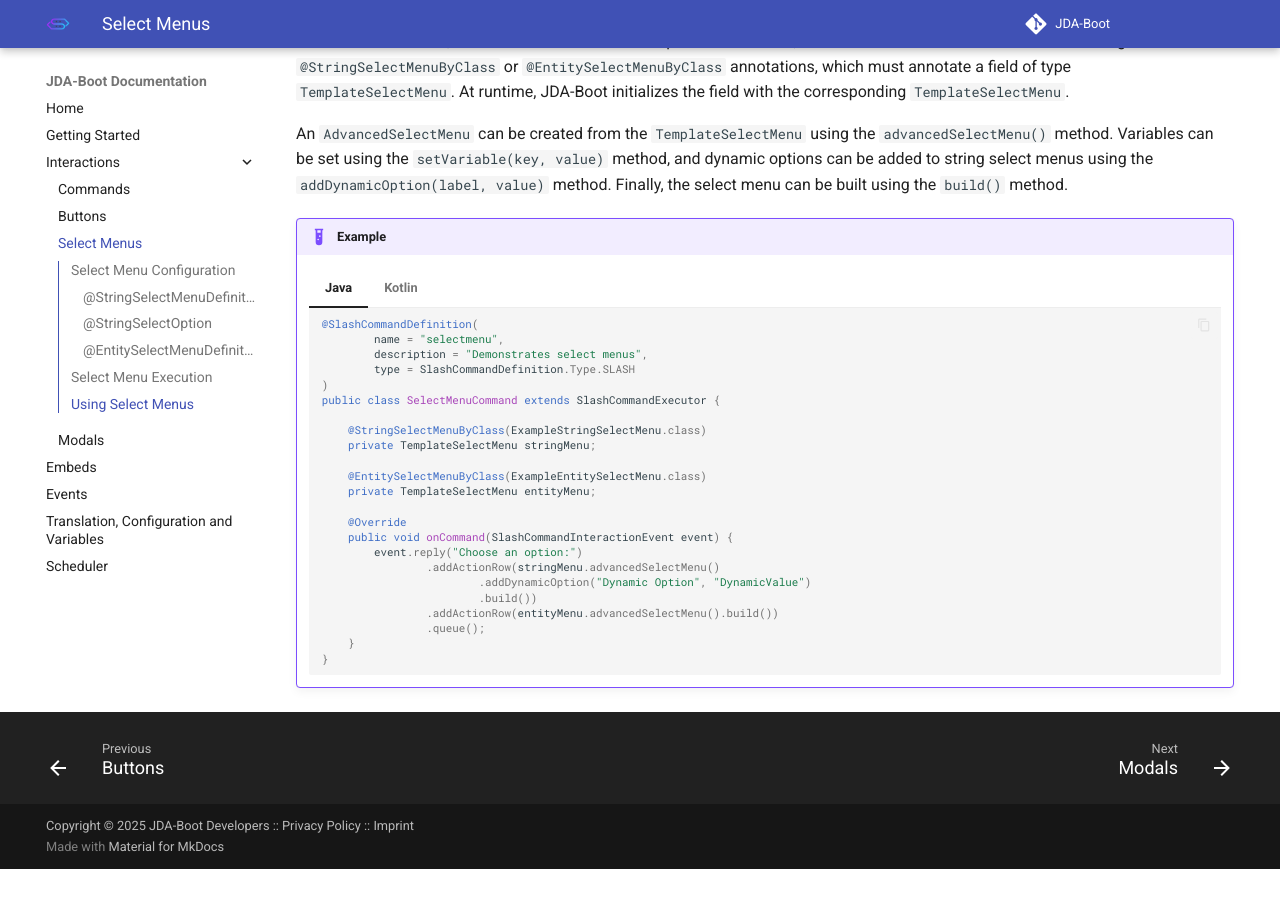
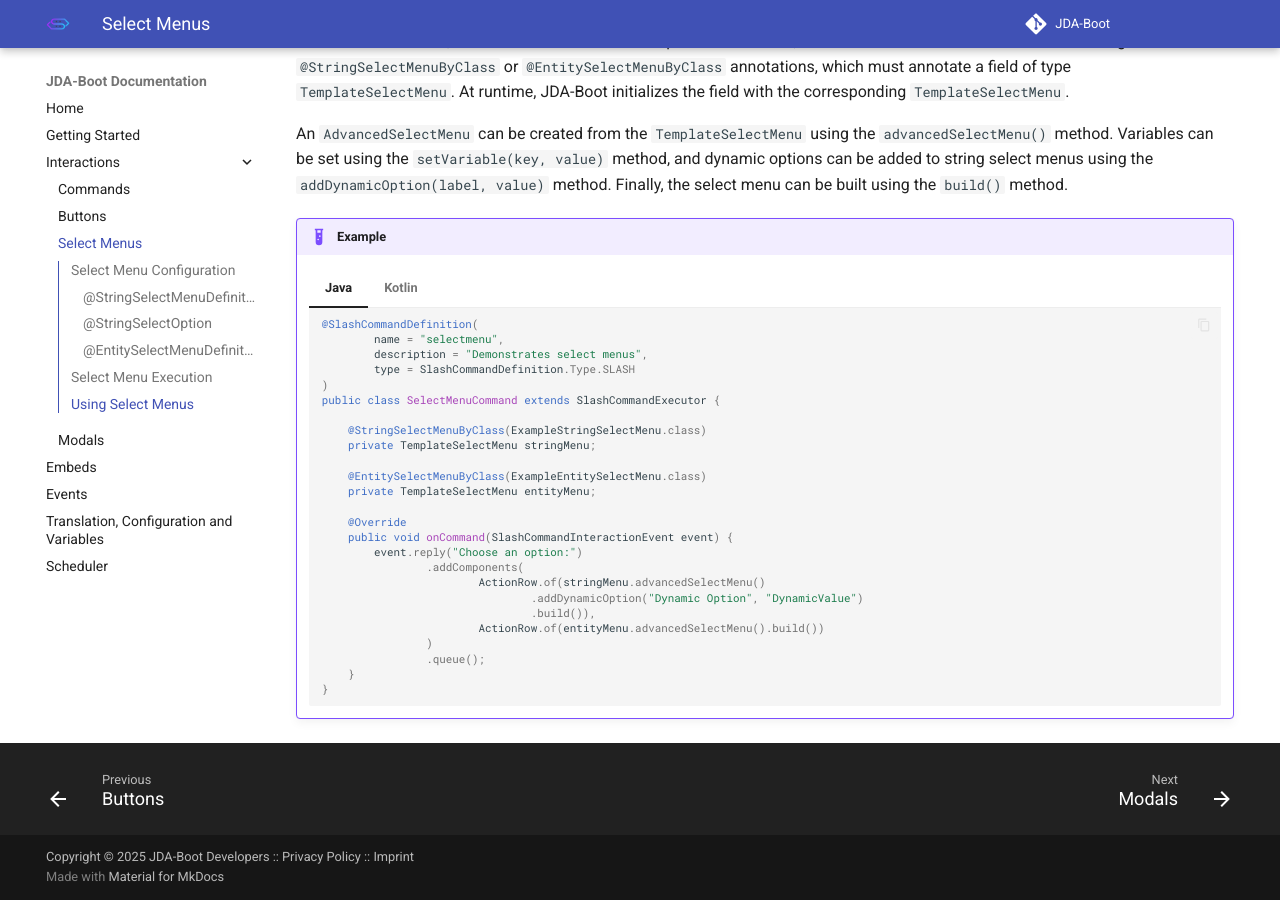
Before and after one commit to swiftbytegbr/jda-boot, an MkDocs documentation site: the page built from docs/jda-boot/docs/nav/select-menus.md, in a window 1280 px wide and 900 px high, scrolled down 2639 px. Built offline with MkDocs 1.6.1 and Material for MkDocs 9.7.7, drawn with Linux system fonts in a browser that asks for light colours; plug-ins that fetch from the network failed and are left out; comment, search, counter and statistics services are not loaded; before the commit the page ends 3508 px from its top, so only the background shows below that.

Commit message:
docs: update docs to fit jda 6

```diff
--- a/docs/jda-boot/docs/nav/select-menus.md
+++ b/docs/jda-boot/docs/nav/select-menus.md
@@ -142,10 +142,12 @@
             @Override
             public void onCommand(SlashCommandInteractionEvent event) {
                 event.reply("Choose an option:")
-                        .addActionRow(stringMenu.advancedSelectMenu()
-                                .addDynamicOption("Dynamic Option", "DynamicValue")
-                                .build())
-                        .addActionRow(entityMenu.advancedSelectMenu().build())
+                        .addComponents(
+                                ActionRow.of(stringMenu.advancedSelectMenu()
+                                        .addDynamicOption("Dynamic Option", "DynamicValue")
+                                        .build()),
+                                ActionRow.of(entityMenu.advancedSelectMenu().build())
+                        )
                         .queue();
             }
         }
@@ -167,12 +169,14 @@
 
             override fun onCommand(event: SlashCommandInteractionEvent) {
                 event.reply("Choose an option:")
-                    .addActionRow(
-                        stringMenu.advancedSelectMenu()
-                            .addDynamicOption("Dynamic Option", "DynamicValue")
-                            .build()
+                    .addComponents(
+                        ActionRow.of(
+                            stringMenu.advancedSelectMenu()
+                                .addDynamicOption("Dynamic Option", "DynamicValue")
+                                .build()
+                        ),
+                        ActionRow.of(entityMenu.advancedSelectMenu().build())
                     )
-                    .addActionRow(entityMenu.advancedSelectMenu().build())
                     .queue()
             }
         }
```
Also changed, not shown: docs/jda-boot/docs/nav/buttons.md (+4 -2 lines).
